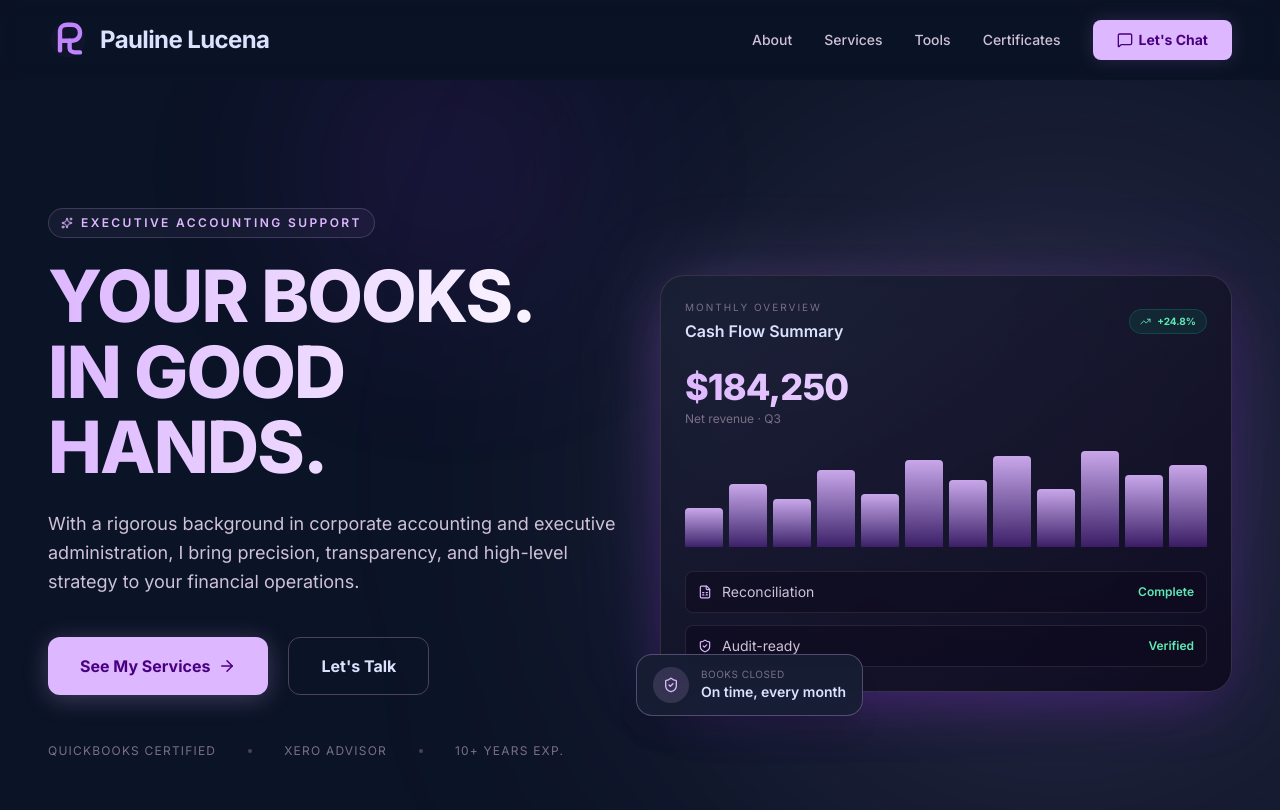
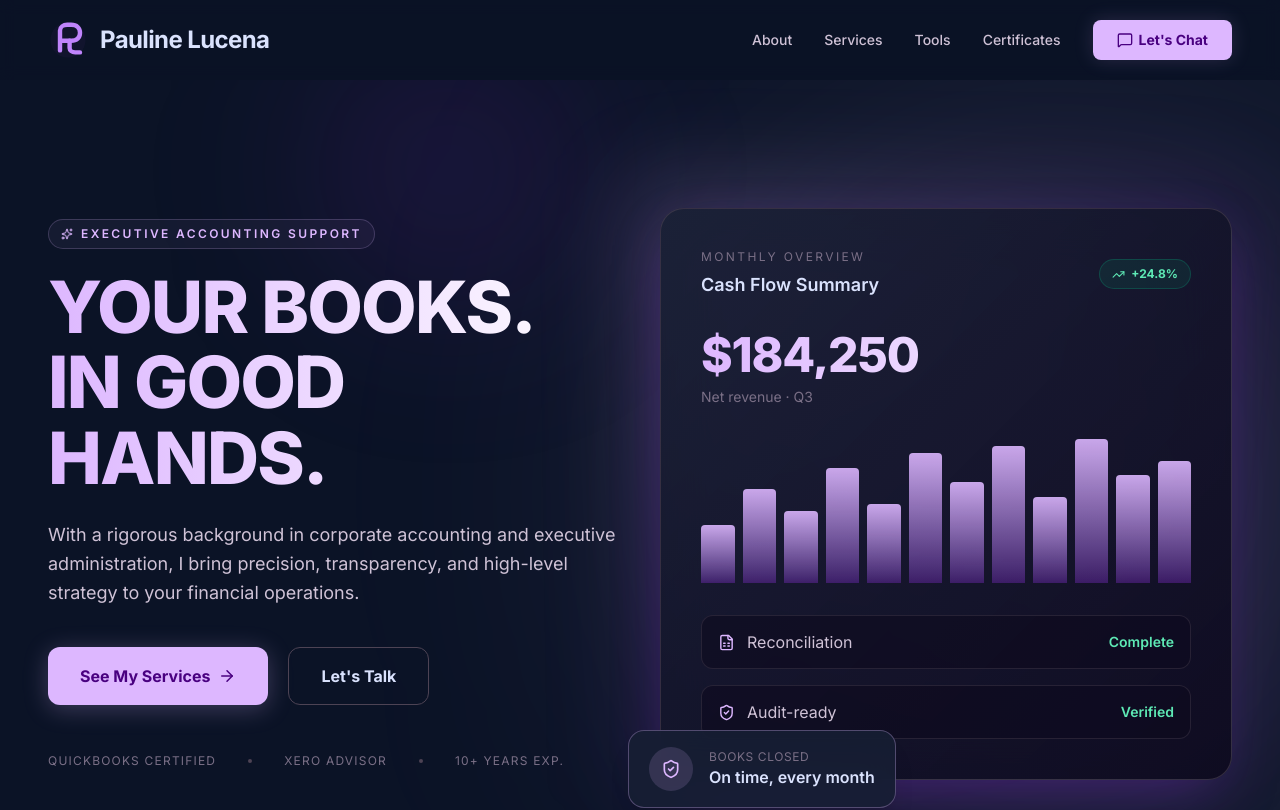
Before and after one commit to paulinelucena/Pauline-Portfolio, a React (Vite) app: page / in a window 1280 px wide. Shown: the top 810 px of the page. Built offline with nearby package versions, Linux system fonts and the light colour scheme.

Commit message:
Update Hero.tsx

```diff
--- a/src/components/Hero.tsx
+++ b/src/components/Hero.tsx
@@ -5,7 +5,7 @@ export default function Hero() {
   return (
     <section
       id="hero"
-      className="relative flex items-center overflow-hidden px-6 md:px-12 max-w-7xl mx-auto py-24 md:py-32 min-h-[calc(100vh-80px)]"
+      className="relative flex items-center overflow-hidden px-6 md:px-12 max-w-7xl mx-auto py-24 md:py-32"
     >
       {/* Decorative Glow Elements */}
       <div className="absolute -right-32 top-1/2 -translate-y-1/2 w-[400px] md:w-[700px] h-[400px] md:h-[700px] bg-[#ddb7ff]/15 rounded-full blur-[120px] md:blur-[160px] pointer-events-none" />
@@ -91,29 +91,29 @@ export default function Hero() {
           className="relative block mb-6 lg:mb-0"
         >
           {/* Glow behind card */}
-          <div className="absolute inset-0 -z-10 bg-gradient-to-br from-[#ddb7ff]/20 via-[#842bd2]/10 to-transparent rounded-3xl blur-2xl" />
+          <div className="absolute inset-0 -z-10 bg-gradient-to-br from-[#ddb7ff]/20 via-[#842bd2]/10 to-transparent rounded-3xl blur-2xl scale-110" />
 
           {/* Main card */}
-          <div className="relative rounded-3xl border border-[#4d4354]/60 bg-gradient-to-br from-[#171f33]/80 to-[#0e0a1f]/90 backdrop-blur-xl p-4 md:p-6 shadow-[0_20px_60px_-15px_rgba(132,43,210,0.4)]">
-            <div className="flex items-center justify-between mb-6">
+          <div className="relative rounded-3xl border border-[#4d4354]/60 bg-gradient-to-br from-[#171f33]/80 to-[#0e0a1f]/90 backdrop-blur-xl p-8 md:p-10 shadow-[0_20px_60px_-15px_rgba(132,43,210,0.4)]">
+            <div className="flex items-center justify-between mb-8">
               <div>
-                <p className="text-[10px] uppercase tracking-[0.2em] text-[#7a6f86] mb-1">Monthly Overview</p>
-                <p className="text-[#dae2fd] font-semibold">Cash Flow Summary</p>
+                <p className="text-xs uppercase tracking-[0.2em] text-[#7a6f86] mb-1.5">Monthly Overview</p>
+                <p className="text-[#dae2fd] font-semibold text-lg">Cash Flow Summary</p>
               </div>
-              <div className="flex items-center gap-1.5 text-[10px] font-bold text-emerald-300 bg-emerald-500/10 px-2.5 py-1 rounded-full border border-emerald-400/20">
-                <TrendingUp size={11} />
+              <div className="flex items-center gap-1.5 text-xs font-bold text-emerald-300 bg-emerald-500/10 px-3 py-1.5 rounded-full border border-emerald-400/20">
+                <TrendingUp size={13} />
                 +24.8%
               </div>
             </div>
 
             {/* Big metric */}
-            <div className="mb-6">
-              <p className="text-3xl md:text-4xl font-extrabold text-gradient tracking-tight">$184,250</p>
-              <p className="text-xs text-[#7a6f86] mt-1">Net revenue · Q3</p>
+            <div className="mb-8">
+              <p className="text-4xl md:text-5xl font-extrabold text-gradient tracking-tight">$184,250</p>
+              <p className="text-sm text-[#7a6f86] mt-2">Net revenue · Q3</p>
             </div>
 
             {/* Mini bar chart */}
-            <div className="flex items-end gap-1.5 h-16 md:h-24 mb-6">
+            <div className="flex items-end gap-2 h-28 md:h-36 mb-8">
               {[40, 65, 50, 80, 55, 90, 70, 95, 60, 100, 75, 85].map((h, i) => (
                 <motion.div
                   key={i}
@@ -126,17 +126,17 @@ export default function Hero() {
             </div>
 
             {/* Row items */}
-            <div className="space-y-3">
+            <div className="space-y-4">
               {[
                 { icon: FileSpreadsheet, label: 'Reconciliation', value: 'Complete' },
                 { icon: ShieldCheck, label: 'Audit-ready', value: 'Verified' },
               ].map(({ icon: Icon, label, value }) => (
-                <div key={label} className="flex items-center justify-between text-sm py-2.5 px-3 rounded-lg bg-[#0e0a1f]/60 border border-[#4d4354]/40">
-                  <div className="flex items-center gap-2.5 text-[#cfc2d6]">
-                    <Icon size={14} className="text-[#ddb7ff]" />
+                <div key={label} className="flex items-center justify-between text-base py-3.5 px-4 rounded-xl bg-[#0e0a1f]/60 border border-[#4d4354]/40">
+                  <div className="flex items-center gap-3 text-[#cfc2d6]">
+                    <Icon size={17} className="text-[#ddb7ff]" />
                     {label}
                   </div>
-                  <span className="text-xs font-semibold text-emerald-300">{value}</span>
+                  <span className="text-sm font-semibold text-emerald-300">{value}</span>
                 </div>
               ))}
             </div>
@@ -147,14 +147,14 @@ export default function Hero() {
             initial={{ opacity: 0, y: 10 }}
             animate={{ opacity: 1, y: 0 }}
             transition={{ duration: 0.6, delay: 1.2 }}
-            className="absolute -bottom-4 left-2 md:-bottom-6 md:-left-6 rounded-2xl border border-[#ddb7ff]/30 bg-[#171f33]/90 backdrop-blur-lg px-3 py-2.5 md:px-4 md:py-3 shadow-xl flex items-center gap-3"
+            className="absolute -bottom-5 left-2 md:-bottom-7 md:-left-8 rounded-2xl border border-[#ddb7ff]/30 bg-[#171f33]/90 backdrop-blur-lg px-4 py-3 md:px-5 md:py-4 shadow-xl flex items-center gap-4"
           >
-            <div className="h-9 w-9 rounded-full bg-[#ddb7ff]/15 grid place-items-center">
-              <ShieldCheck size={16} className="text-[#ddb7ff]" />
+            <div className="h-11 w-11 rounded-full bg-[#ddb7ff]/15 grid place-items-center">
+              <ShieldCheck size={20} className="text-[#ddb7ff]" />
             </div>
             <div>
-              <p className="text-[10px] uppercase tracking-wider text-[#7a6f86]">Books closed</p>
-              <p className="text-sm font-semibold text-[#dae2fd]">On time, every month</p>
+              <p className="text-xs uppercase tracking-wider text-[#7a6f86]">Books closed</p>
+              <p className="text-base font-semibold text-[#dae2fd]">On time, every month</p>
             </div>
           </motion.div>
         </motion.div>
```
